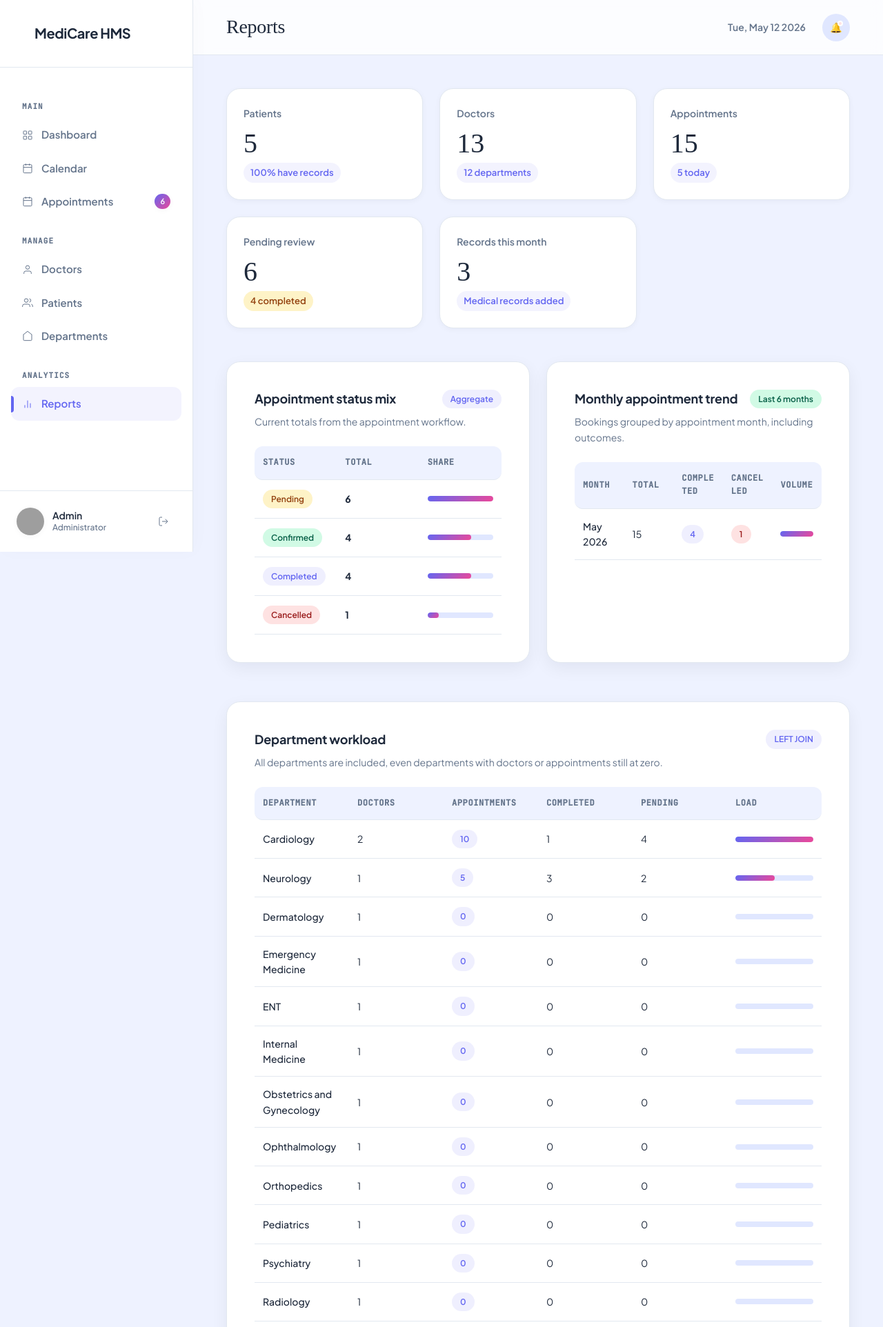
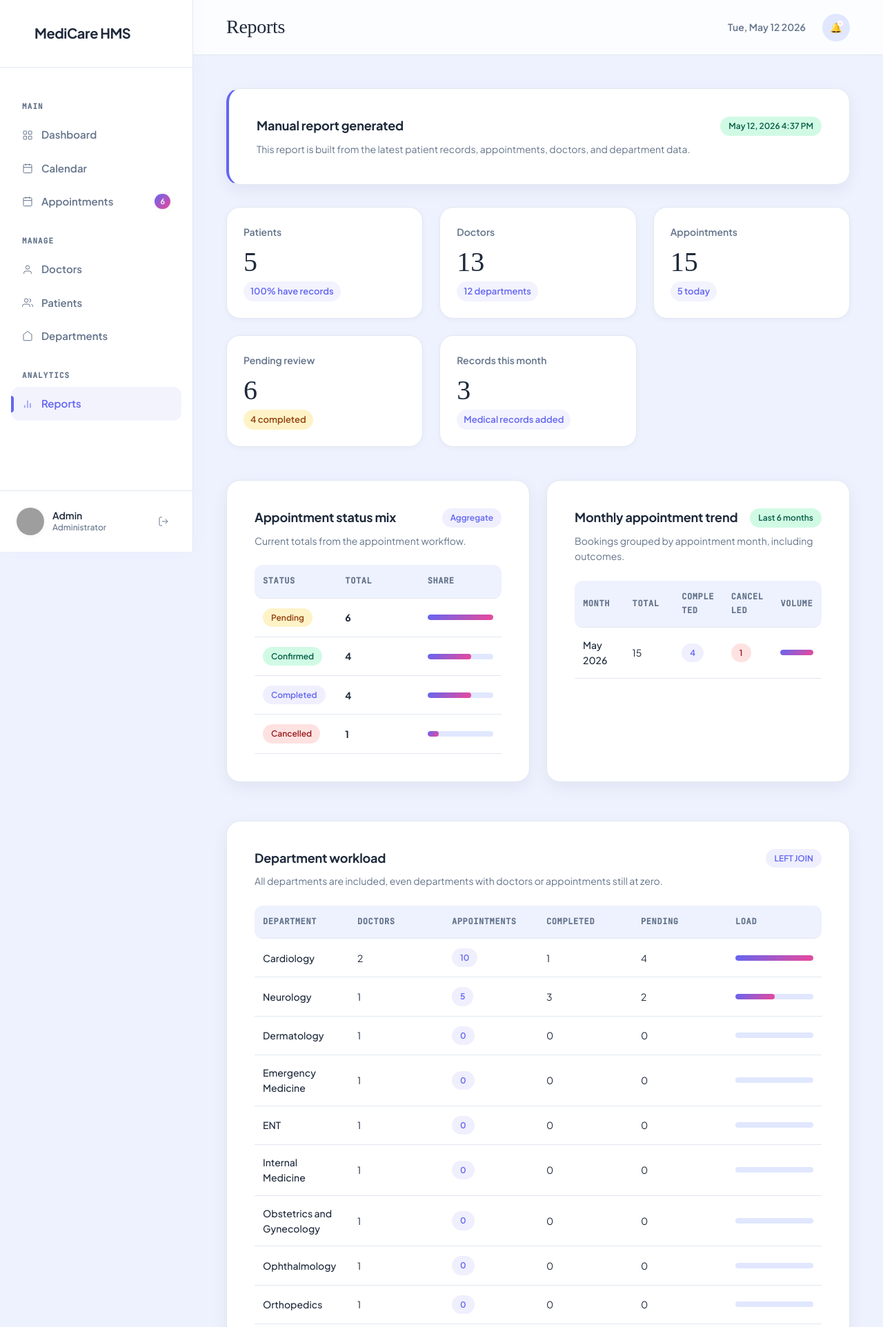
Before and after one commit to frenchcyrilsambilad/hospital-appointment-records-system, a PHP site: page /admin/reports.php?manual=1 in a window 1280 px wide. Shown: the top 1924 px of the page at 69% size. Run offline with PHP 8.4, Linux system fonts and the light colour scheme; a user stored in the database is signed in; data comes from the database, SQL or seed files in the repository; some web fonts are replaced; grey boxes are pictures that could not be loaded.

Commit message:
Fix manual report dashboard action

```diff
--- a/admin/reports.php
+++ b/admin/reports.php
@@ -169,6 +169,15 @@ $maxMonthlyAppointments = max(1, ...array_map(fn($row) => (int)$row['appointment
       </div>
     </div>
     <div class="admin-content reports-content">
+      <?php if (isset($_GET['manual'])): ?>
+        <div class="card report-card" style="border-left:4px solid var(--accent);">
+          <div class="card-head">
+            <h3>Manual report generated</h3>
+            <span class="pill pill-green"><?= date('M j, Y g:i A') ?></span>
+          </div>
+          <p class="text-muted text-sm" style="margin:0;">This report is built from the latest patient records, appointments, doctors, and department data.</p>
+        </div>
+      <?php endif; ?>
 
       <div class="stat-grid">
         <div class="stat-card">
```
Also changed, not shown: admin/dashboard.php (+6 -2 lines).
